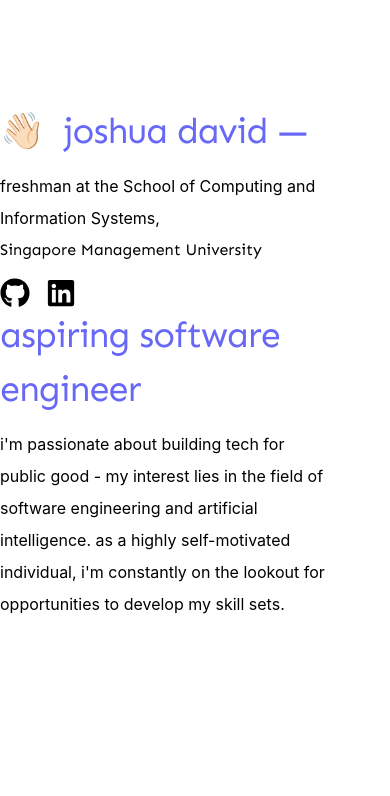
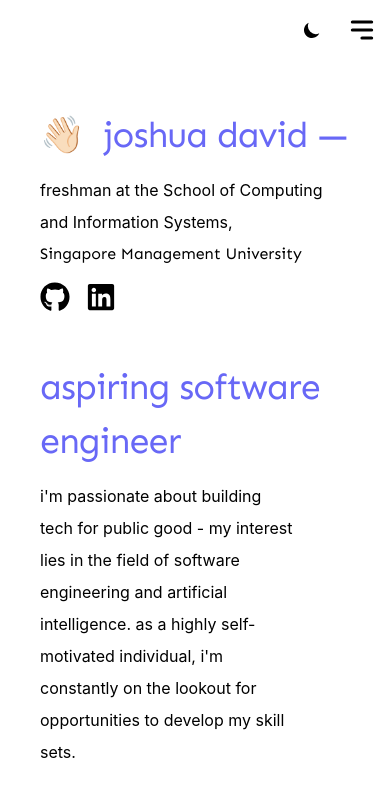
Before and after one commit to joshuadavidang/joshua-david-legacy, a Next.js app: page / in a window 390 px wide. Shown: the top 796 px of the page. Built offline with nearby package versions, Linux system fonts and the light colour scheme.

Commit message:
responsive on mobile

```diff
--- a/components/DarkMode.jsx
+++ b/components/DarkMode.jsx
@@ -16,22 +16,20 @@ export default function DarkMode() {
 
     if (currentTheme === "dark") {
       return (
-        <span className="hover:bg-gray p-2 rounded cursor-pointer">
-          <SunIcon
-            className="w-5 h-5 text-white"
-            role="button"
-            onClick={() => setTheme("light")}
-          />
+        <span
+          className="hover:bg-gray p-2 rounded cursor-pointer"
+          onClick={() => setTheme("light")}
+        >
+          <SunIcon className="w-5 h-5 text-white" role="button" />
         </span>
       );
     } else {
       return (
-        <span className="hover:bg-lightGray p-2 rounded cursor-pointer">
-          <MoonIcon
-            className="w-5 h-5 text-gray-900"
-            role="button"
-            onClick={() => setTheme("dark")}
-          />
+        <span
+          className="hover:bg-lightGray p-2 rounded cursor-pointer"
+          onClick={() => setTheme("dark")}
+        >
+          <MoonIcon className="w-5 h-5 text-gray-900" role="button" />
         </span>
       );
     }
--- a/components/LandingPage.jsx
+++ b/components/LandingPage.jsx
@@ -10,7 +10,7 @@ export default function LandingPage(props) {
   const { id } = props;
 
   return (
-    <div id={id} className="pt-10">
+    <div id={id} className="pt-12">
       <Post>
         <div className="flex flex-col">
           <div className="text-blue1 text-4xl font-sen tracking-tight">
@@ -42,9 +42,9 @@ export default function LandingPage(props) {
         </span>
       </Post>
 
-      <Post>
+      <Post className="pt-12">
         <span className="hidden md:block">
-          <Image src={Coding} alt="coding" width="350" />
+          <Image src={Coding} alt="coding" />
         </span>
 
         <div className="flex flex-col">
--- /dev/null
+++ b/components/MobileNavBar.jsx
@@ -0,0 +1,12 @@
+import { MenuAlt3Icon } from "@heroicons/react/solid";
+import Link from "next/link";
+import DarkMode from "./DarkMode";
+
+export default function MobileNavBar() {
+  return (
+    <div className="flex flex-row items-center justify-end p-3 gap-4">
+      <DarkMode />
+      <MenuAlt3Icon className=" w-8 h-8" />
+    </div>
+  );
+}
--- a/pages/index.js
+++ b/pages/index.js
@@ -1,5 +1,6 @@
 import Head from "next/head";
 import LandingPage from "../components/LandingPage";
+import MobileNavBar from "../components/MobileNavBar";
 import NavBar from "../components/NavBar";
 
 export default function Home() {
@@ -16,7 +17,11 @@ export default function Home() {
           <NavBar />
         </header>
 
-        <main className="md:px-36 md:py-16 pt-16 h-screen w-screen">
+        <header className="md:hidden block">
+          <MobileNavBar />
+        </header>
+
+        <main className="px-10 md:px-36 md:py-16 md:pt-16 h-screen w-screen">
           <LandingPage />
         </main>
       </div>
--- a/pages/projects.js
+++ b/pages/projects.js
@@ -1,7 +1,10 @@
 import NavBar from "../components/NavBar";
 import Card from "../shared/Card";
+import Chip from "../shared/Chip";
 
 export default function Projects() {
+  let techStack = ["React.js", "Next.js", "TailwindCss"];
+
   return (
     <div className="relative bg-white dark:bg-black overflow-hidden">
       <header className="fixed hidden md:block">
@@ -10,7 +13,7 @@ export default function Projects() {
 
       <main className="md:px-36 md:py-16 pt-16 h-screen w-screen">
         <Card>
-            <p>Hi</p>
+          <Chip chipLabel={techStack} />
         </Card>
       </main>
     </div>
--- a/shared/Button.jsx
+++ b/shared/Button.jsx
@@ -0,0 +1,7 @@
+export default function Button() {
+  <>
+    <div>
+      <p>this is a btn</p>
+    </div>
+  </>;
+}
--- /dev/null
+++ b/shared/Chip.jsx
@@ -0,0 +1,18 @@
+export default function Chip(props) {
+  const { chipLabel } = props;
+
+  return (
+    <>
+      {chipLabel.map((tech, index) => (
+        <>
+          <span
+            className="rounded bg-lightGray text-gray p-2 w-fit text-sm m-1.5 font-sen"
+            key={index}
+          >
+            {tech}
+          </span>
+        </>
+      ))}
+    </>
+  );
+}
--- a/shared/Container/index.js
+++ b/shared/Container/index.js
@@ -1,7 +1,12 @@
-export default function Post({ children }) {
+export default function Post(props) {
+  const { className, children } = props;
   return (
     <>
-      <div className="grid grid-rows-1 grid-flow-col gap-48 flex justify-center items-center">{children}</div>
+      <div
+        className={`flex flex-row justify-center items-center gap-48 ${className}`}
+      >
+        {children}
+      </div>
     </>
   );
 }
--- a/tailwind.config.js
+++ b/tailwind.config.js
@@ -20,7 +20,7 @@ module.exports = {
       darkGray: "#273444",
       darkBlue: "#050726",
       gray: "#8492a6",
-      lightGray: "#d3dce6",
+      lightGray: "#f8f8f8",
     },
     fontFamily: {
       sans: ["Graphik", "sans-serif"],
```
